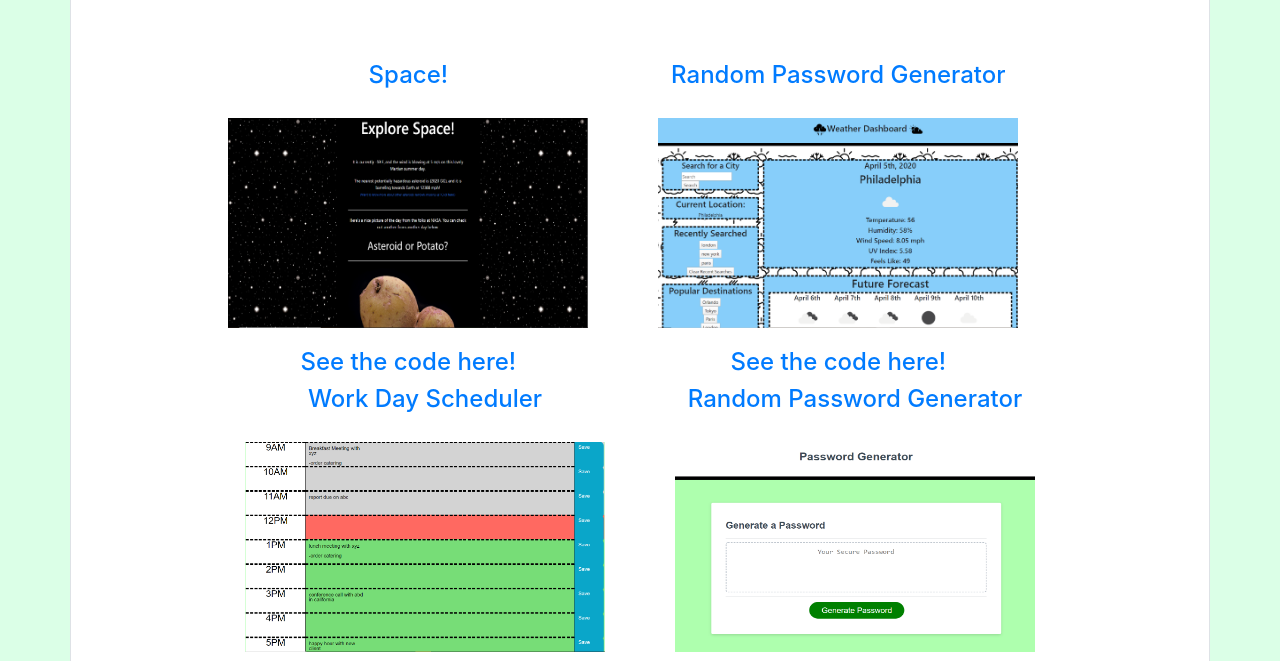
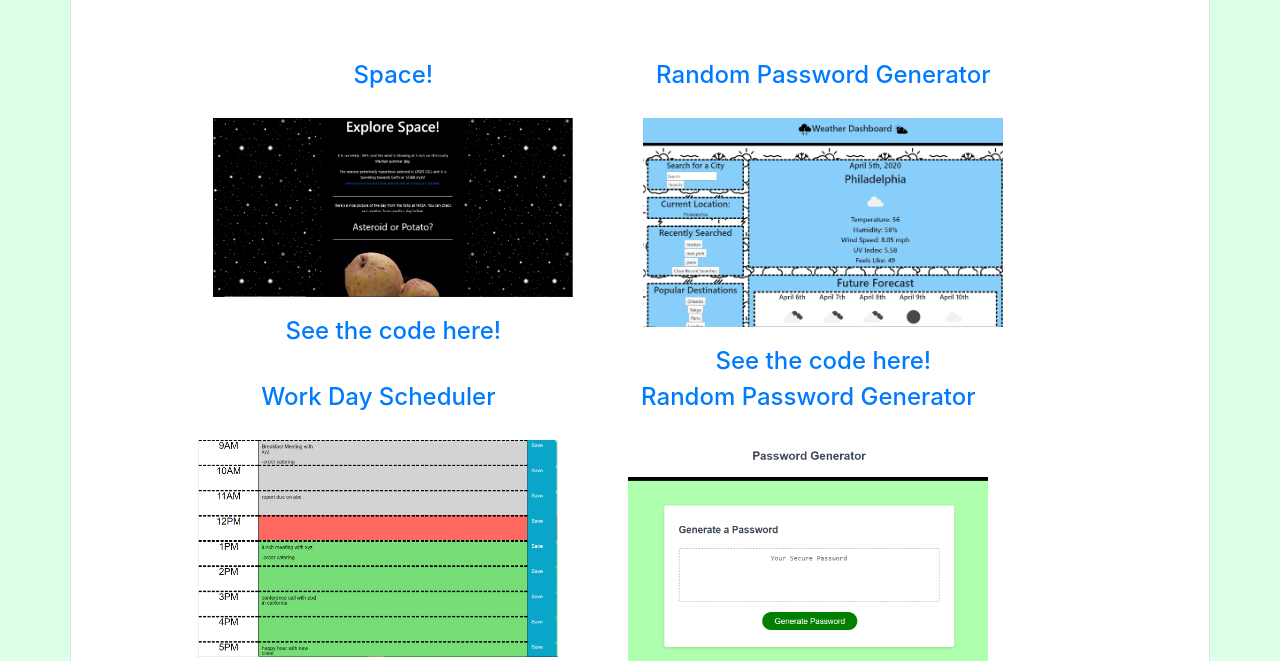
Before and after one commit to EleanorBurgess0940/Eleanor.Burgess.Portfolio, a plain HTML site: page portfolio.html in a window 1280 px wide. Shown: the part 291-952 px from the top of the page. Drawn offline with nearby package versions, Linux system fonts and the light colour scheme.

Commit message:
cleaned up css

```diff
--- a/portfolio.html
+++ b/portfolio.html
@@ -51,8 +51,8 @@
     <br>
     <br>
     <div class="container border">
-        <div class="row taco">
-            <div class="col-md-10">
+        <div class="row portfolio">
+            <div class="col-md-10 portfolio">
                 <div class="page header">
                     <br>
                     <br>
@@ -65,7 +65,7 @@
                 <div class="row">
                     <!--This is the third project spot that i will fill when complete-->
                     <div class="projectPicture sidebar">
-                        <div class="col-md-6">
+                        <div class="col-md-6 individualProject">
                             <a href= "https://bpeart90.github.io/space.io/">
                                 <h4>Space!</h4>
                             </a>
@@ -77,7 +77,7 @@
                     </div>
                     <!--This is the fourth project spot that i will fill when complete-->
                     <div class="projectPicture sidebar">
-                        <div class="col-md-6">
+                        <div class="col-md-6 individualProject">
                             <a href= "https://eleanorburgess0940.github.io/Weather-Dashboard-ECB/">
                                 <h4>Random Password Generator</h4>
                             </a>
@@ -91,7 +91,7 @@
                     <div class="row">
                         <!--This is the third project spot that i will fill when complete-->
                         <div class="projectPicture sidebar">
-                            <div class="col-md-6">
+                            <div class="col-md-6 individualProject">
                                 <a href= "https://eleanorburgess0940.github.io/Daily-Planner-ECB/">
                                     <h4>Work Day Scheduler</h4>
                                 </a>
@@ -103,7 +103,7 @@
                         </div>
                         <!--This is the fourth project spot that i will fill when complete-->
                         <div class="projectPicture sidebar">
-                            <div class="col-md-6">
+                            <div class="col-md-6 individualProject">
                                 <a href= "https://eleanorburgess0940.github.io/Password-Generator-ECB/">
                                     <h4>Random Password Generator</h4>
                                 </a>
--- a/style.css
+++ b/style.css
@@ -34,8 +34,6 @@ header {
 /* the row css code below is used to make space after each row and lead to a better layout*/
 .row {
   margin-bottom: 50px;
-  white-space: nowrap;
-  margin: auto;
 }
 
 /* the body code below is used to format the body of all three pages */
@@ -73,7 +71,6 @@ img {
   vertical-align: middle;
   border-style: none;
   width: 400px;
-  height: 250px;
   padding: 20px;
 }
 .text-block {
@@ -85,18 +82,15 @@ img {
 .project {
   position: relative;
 }
-.col-md-10 {
+.portfolio {
+  white-space: nowrap;
   margin: auto;
 }
-.col-md-6 {
+
+.individualProject {
   max-width: 100%;
   text-align: center;
 }
-
-.taco {
-  margin: auto;
-}
-
 /*The Below code is only used on the index.html it is used to make the profile picture the right size*/
 .profilepicture {
   width: 300px;
```
Also changed, not shown: contact.html (+7 -7 lines).
